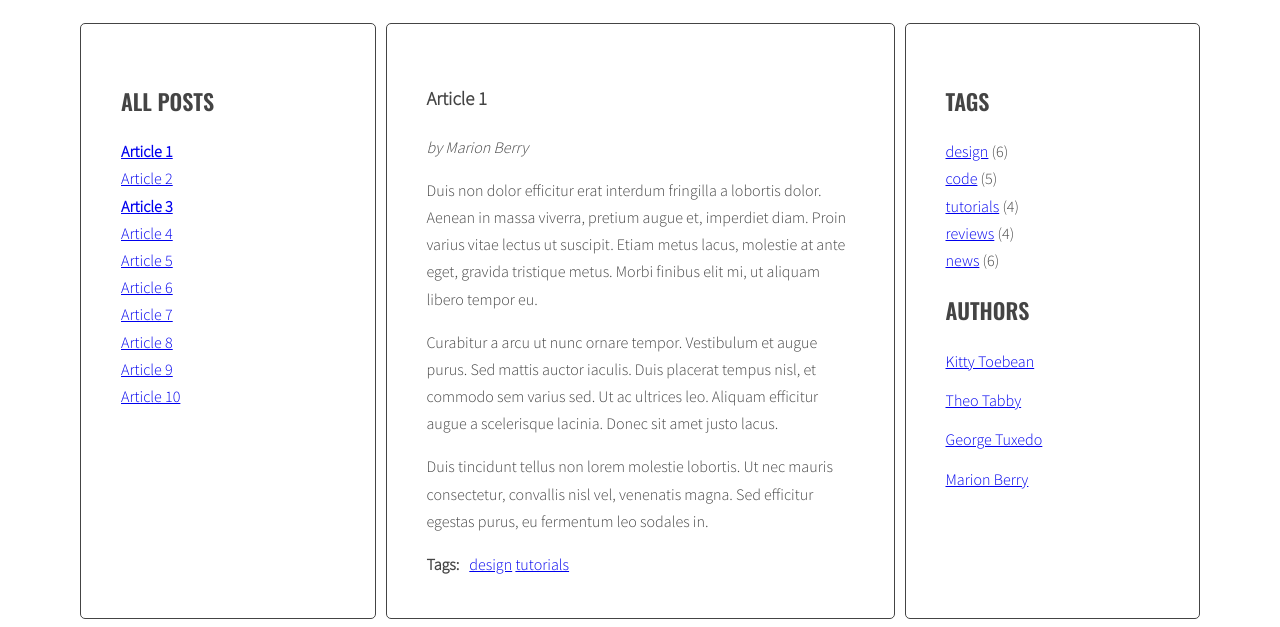
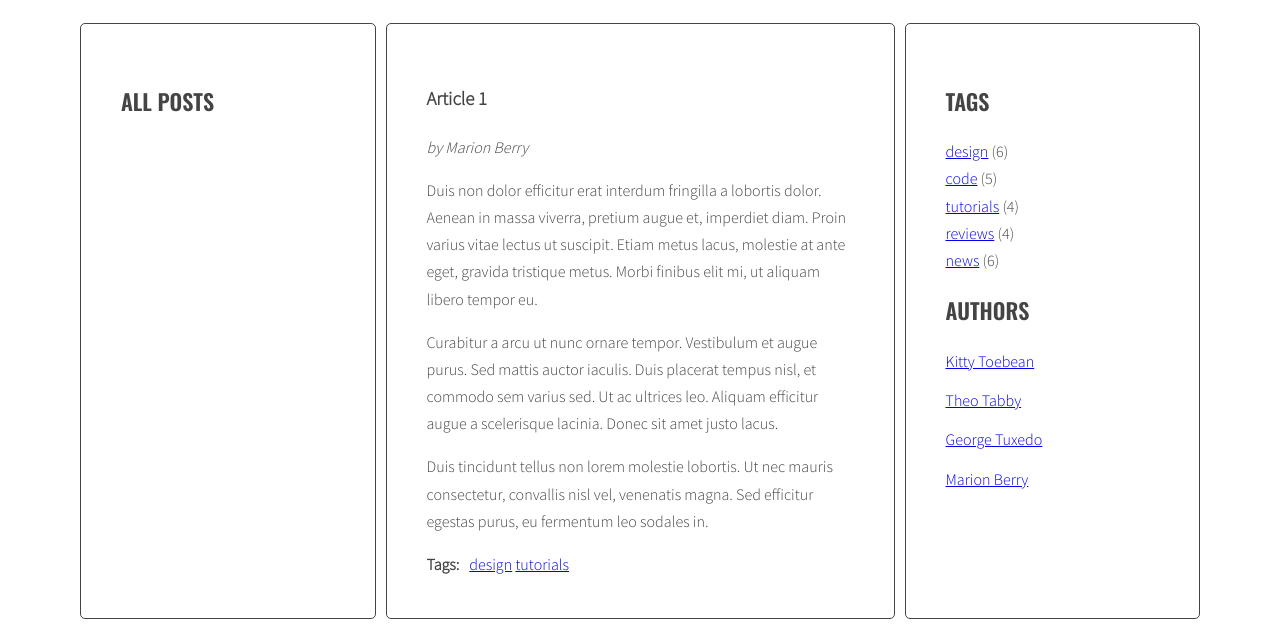
Before and after one commit to Martenia/javascript-blog, a website: page index.html in a window 1280 px wide. Shown: the part 220-847 px from the top of the page. Drawn offline with nearby package versions, Linux system fonts and the light colour scheme.

Commit message:
Usunięcie zawartości listy linków

```diff
--- a/index.html
+++ b/index.html
@@ -16,16 +16,7 @@
             <aside class="sidebar">
               <h2 class="section-title">All posts</h2>
               <ul class="list titles">
-                <li><a href="#article-1" class="active"><span>Article 1</span></a></li>
-                <li><a href="#article-2"><span>Article 2</span></a></li>
-                <li><a href="#article-3" class="active"><span>Article 3</span></a></li>
-                <li><a href="#article-4"><span>Article 4</span></a></li>
-                <li><a href="#article-5"><span>Article 5</span></a></li>
-                <li><a href="#article-6"><span>Article 6</span></a></li>
-                <li><a href="#article-7"><span>Article 7</span></a></li>
-                <li><a href="#article-8"><span>Article 8</span></a></li>
-                <li><a href="#article-9"><span>Article 9</span></a></li>
-                <li><a href="#article-10"><span>Article 10</span></a></li>
+
               </ul>
             </aside>
             <section class="posts">
--- a/js/script.js
+++ b/js/script.js
@@ -36,7 +36,6 @@ function titleClickHandler(event){
 
   /* add class 'active' to the correct article */
   targetArticle.classList.add('active');
-
 }
 
 const links = document.querySelectorAll('.titles a');
@@ -44,3 +43,30 @@ const links = document.querySelectorAll('.titles a');
 for(let link of links){
   link.addEventListener('click', titleClickHandler);
 }
+
+
+const optArticleSelector = '.post',
+  optTitleSelector = '.post-title',
+  optTitleListSelector = '.titles';
+
+function generateTitleLinks(){
+
+  /* remove contents of titleList */
+  const titleList = document.querySelector(optTitleListSelector);
+  titleList.innerHTML = '';
+
+  /* for each article */
+
+    /* get the article id */
+
+    /* find the title element */
+
+    /* get the title from the title element */
+
+    /* create HTML of the link */
+
+    /* insert link into titleList */
+
+}
+
+generateTitleLinks();
```
